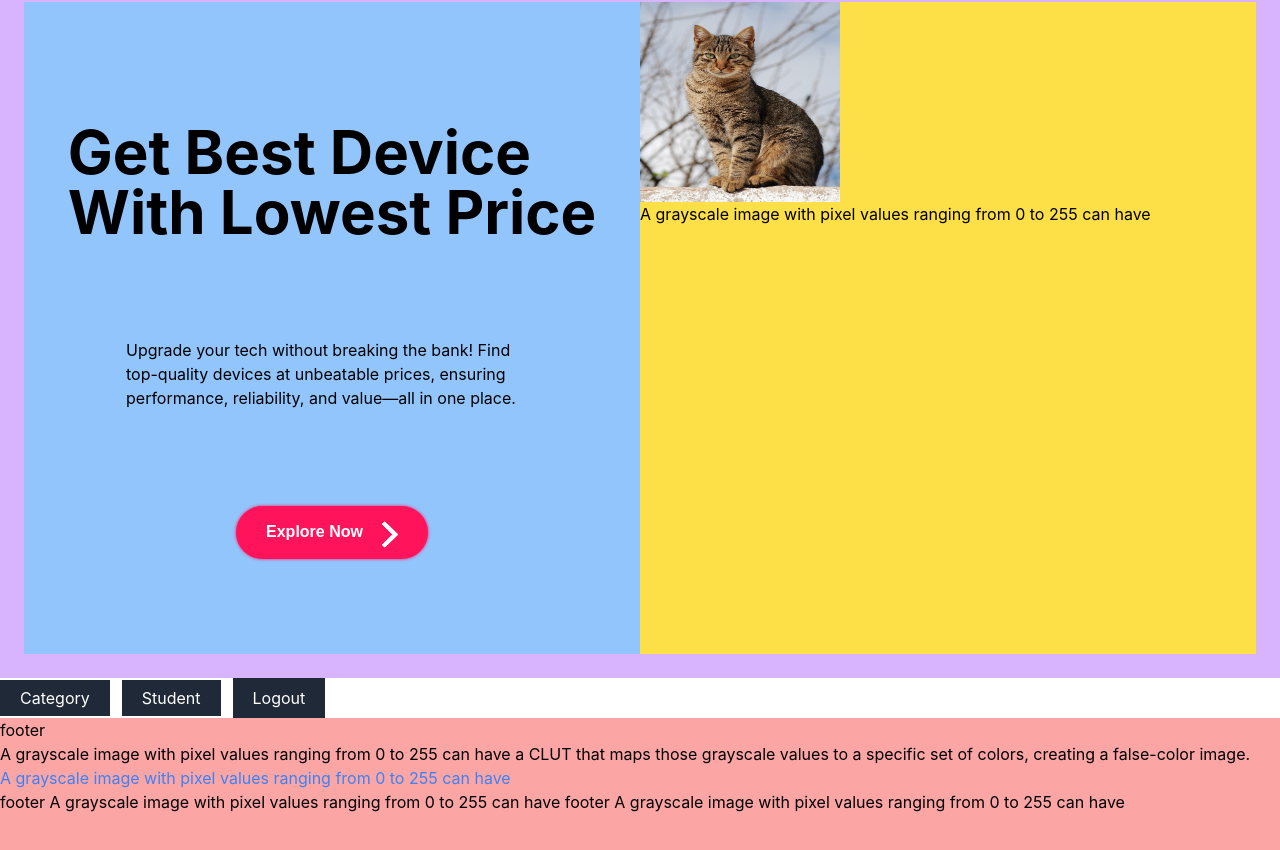
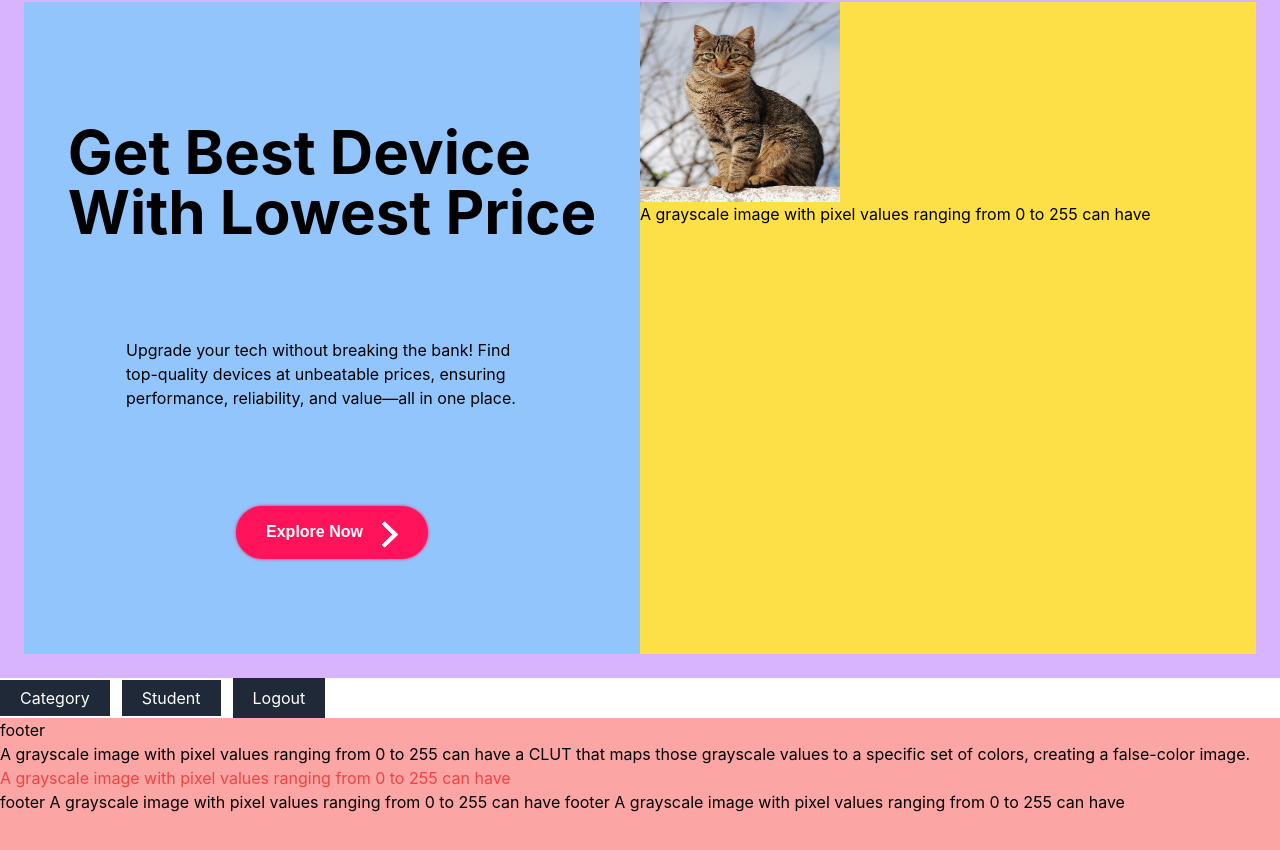
Before and after one commit to HasalKenula/Ecommerce_frontEnd, a React (Vite) app: page / in a window 1280 px wide. Shown: the part 1774-2624 px from the top of the page. Built offline with nearby package versions, Linux system fonts and the light colour scheme; sample sign-in values are in the browser's storage.

Commit message:
changed text color to red in footer

```diff
--- a/src/pages/Footer.tsx
+++ b/src/pages/Footer.tsx
@@ -6,7 +6,7 @@ function Footer() {
                     footer <br />
 
                     A grayscale image with pixel values ranging from 0 to 255 can have a CLUT that maps those grayscale values to a specific set of colors, creating a false-color image.
-                    <div className="text-blue-500">
+                    <div className="text-red-500">
                     A grayscale image with pixel values ranging from 0 to 255 can have
                     </div>
                     footer
```
